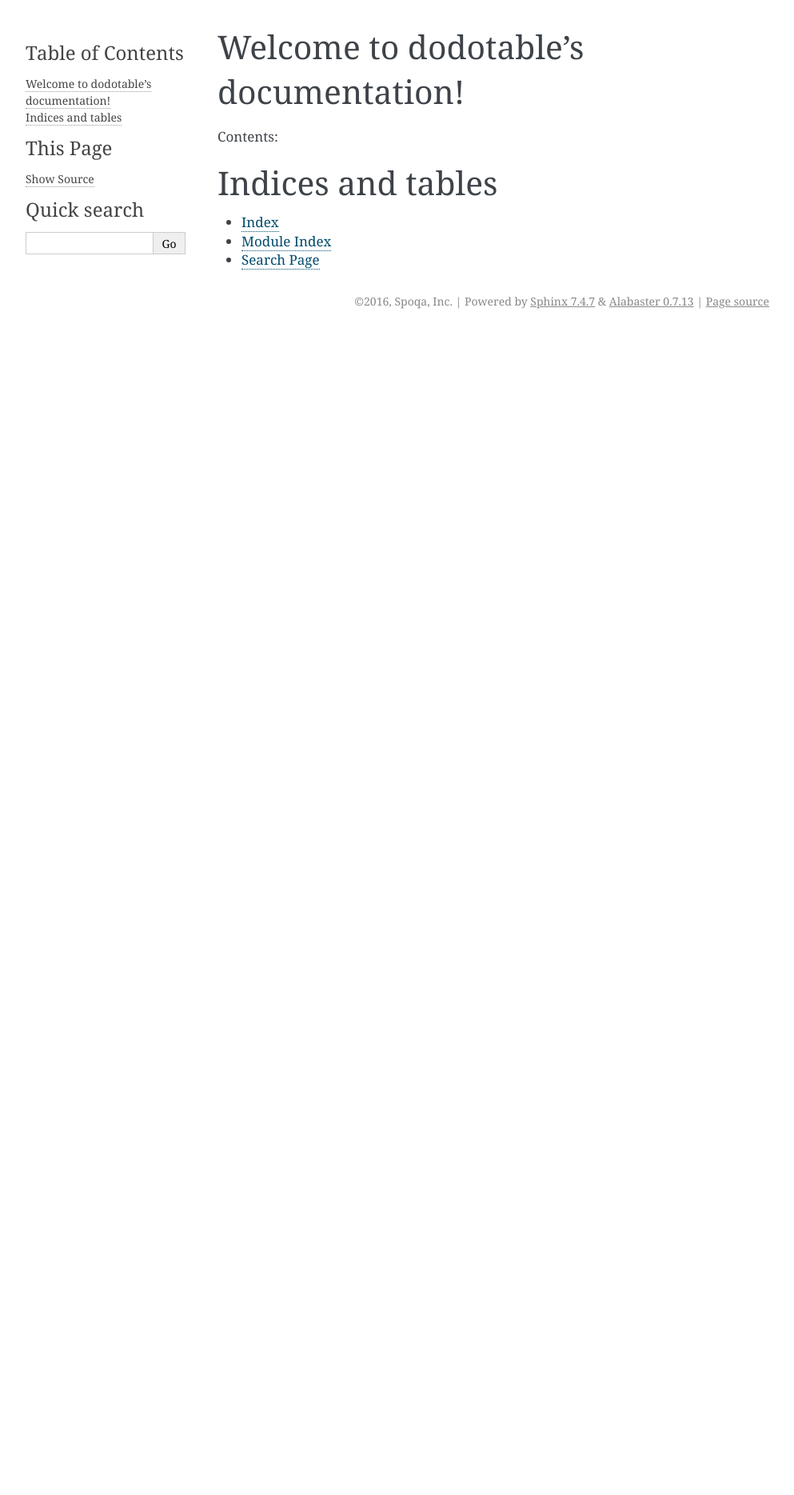
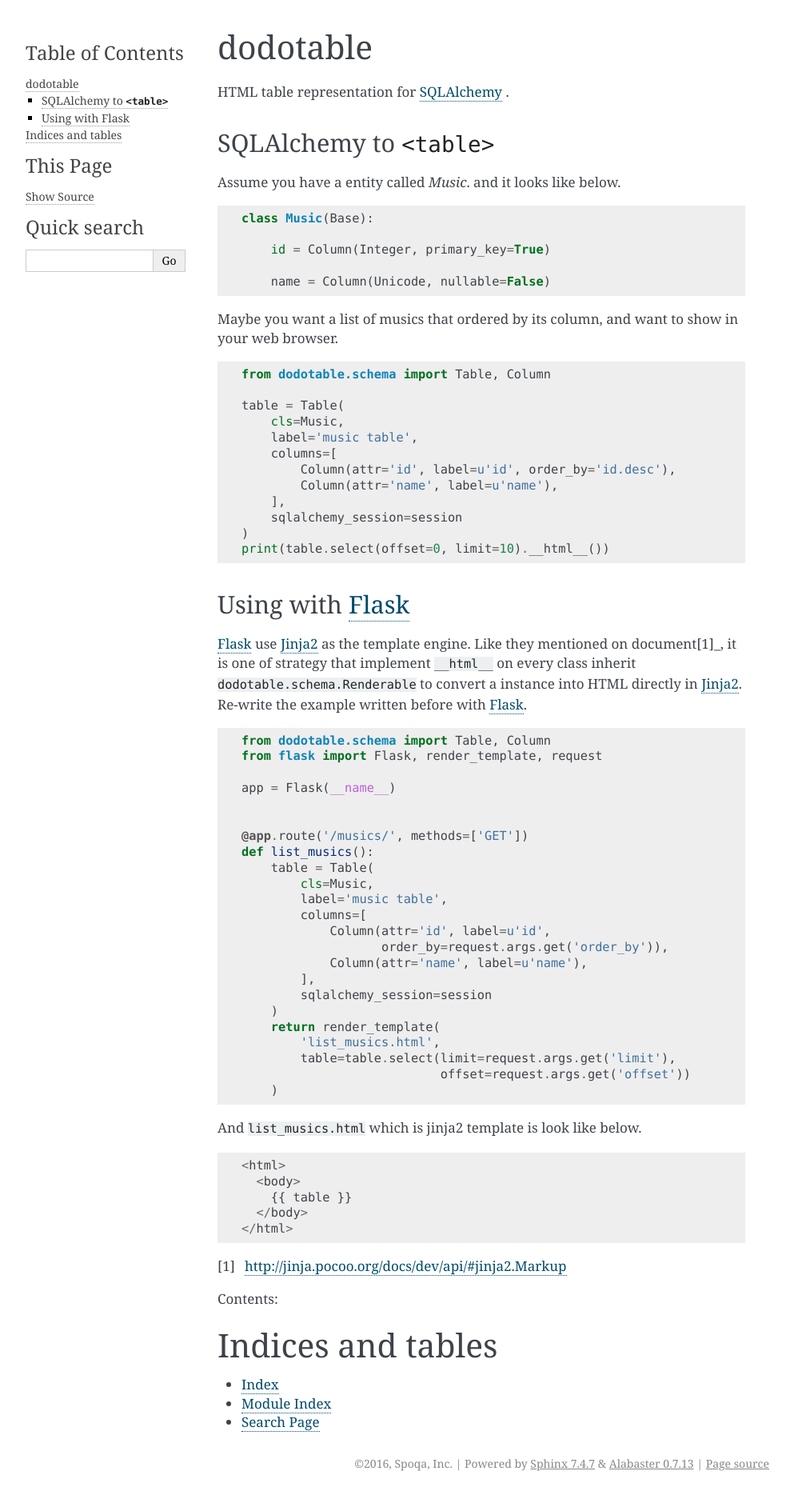
Before and after one commit to nowbusking/dodotable, a Sphinx documentation site: the page built from docs/index.rst, in a window 1280 px wide. Shown: the whole page at 80% size, without its empty margins (148-1141 px from the left). Built offline with Sphinx 7.4.7, drawn with Linux system fonts in a browser that asks for light colours; the version number could not be read and is left out; before the commit the page ends 900 px from its top, so only the background shows below that.

Commit message:
Add more guide on README

```diff
--- a/README.rst
+++ b/README.rst
@@ -9,17 +9,83 @@ HTML table representation for `SQLAlchemy`_ .
 SQLAlchemy to ``<table>``
 ~~~~~~~~~~~~~~~~~~~~~~~~~
 
+Assume you have a entity called `Music`. and it looks like below.
+
 .. code-block:: python
 
-   from dodotable.schema import Table
+   class Music(Base):
+
+       id = Column(Integer, primary_key=True)
+
+       name = Column(Unicode, nullable=False)
+
+
+Maybe you want a list of musics that ordered by its column, and want to show
+in your web browser.
+
+.. code-block:: python
+
+   from dodotable.schema import Table, Column
 
    table = Table(
        cls=Music,
        label='music table',
        columns=[
-           Column(attr='id', label=u'id'),
+           Column(attr='id', label=u'id', order_by='id.desc'),
            Column(attr='name', label=u'name'),
        ],
        sqlalchemy_session=session
    )
    print(table.select(offset=0, limit=10).__html__())
+
+
+Using with Flask_
+~~~~~~~~~~~~~~~~~
+
+Flask_ use Jinja2_ as the template engine. Like they mentioned on
+document[1]_, it is one of strategy that implement ``__html__`` on every class
+inherit ``dodotable.schema.Renderable`` to convert a instance into HTML
+directly in Jinja2_. Re-write the example written before with Flask_.
+
+
+.. code-block:: python
+
+   from dodotable.schema import Table, Column
+   from flask import Flask, render_template, request
+
+   app = Flask(__name__)
+
+
+   @app.route('/musics/', methods=['GET'])
+   def list_musics():
+       table = Table(
+           cls=Music,
+           label='music table',
+           columns=[
+               Column(attr='id', label=u'id',
+                      order_by=request.args.get('order_by')),
+               Column(attr='name', label=u'name'),
+           ],
+           sqlalchemy_session=session
+       )
+       return render_template(
+           'list_musics.html',
+           table=table.select(limit=request.args.get('limit'),
+                              offset=request.args.get('offset'))
+       )
+
+And ``list_musics.html`` which is jinja2 template is look like below.
+
+.. code-block::
+
+   <html>
+     <body>
+       {{ table }}
+     </body>
+   </html>
+
+
+.. _Flask: http://flask.pocoo.org
+.. _Jinja2: http://jinja.pocoo.org
+
+.. [1] http://jinja.pocoo.org/docs/dev/api/#jinja2.Markup
--- a/docs/dodotable.rst
+++ b/docs/dodotable.rst
@@ -4,8 +4,8 @@
    .. toctree::
       :maxdepth: 2
 
+      dodotable/condition
       dodotable/environment
-      dodotable/condition
       dodotable/exc
       dodotable/helper
       dodotable/schema
--- a/docs/index.rst
+++ b/docs/index.rst
@@ -1,10 +1,4 @@
-.. dodotable documentation master file, created by
-   sphinx-quickstart on Thu Sep 17 11:47:28 2015.
-   You can adapt this file completely to your liking, but it should at least
-   contain the root `toctree` directive.
-
-Welcome to dodotable's documentation!
-=====================================
+.. include:: ../README.rst
 
 Contents:
 
```
